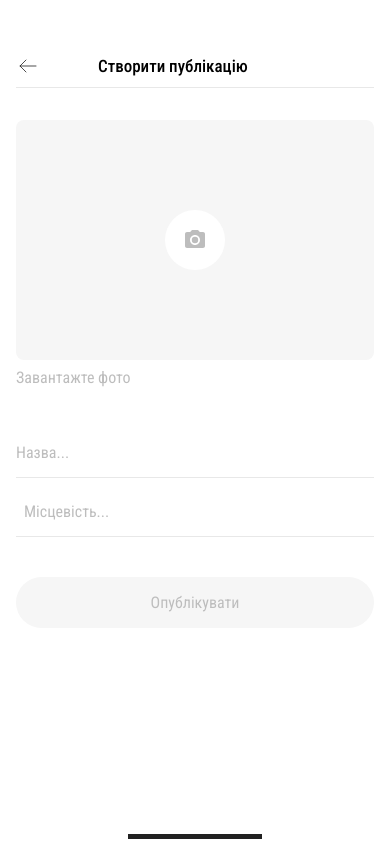
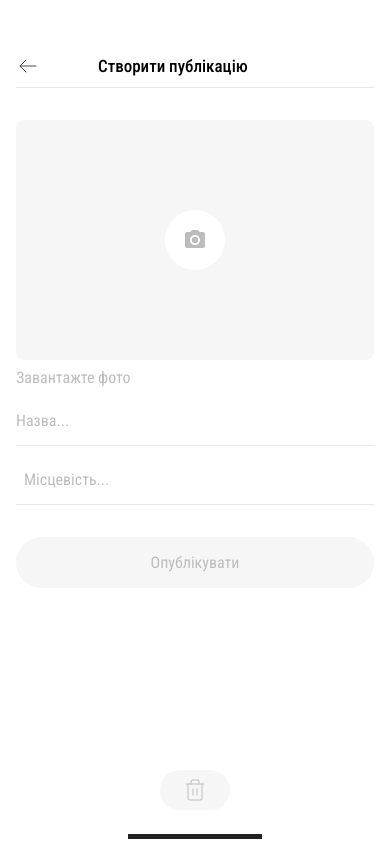
Before and after one commit to OlhaOs/MyApp, a React Native app: screen / in a window 390 px wide. Built offline with nearby package versions, Linux system fonts and the light colour scheme.

Commit message:
reorganized container CreatePostsScreen

```diff
--- /dev/null
+++ b/assets/icons/Cart.js
@@ -0,0 +1,29 @@
+import * as React from 'react';
+import Svg, { Path } from 'react-native-svg';
+const Cart = props => (
+  <Svg
+    xmlns='http://www.w3.org/2000/svg'
+    width={24}
+    height={24}
+    fill='none'
+    {...props}
+  >
+    <Path
+      stroke='#BDBDBD'
+      strokeLinecap='round'
+      strokeLinejoin='round'
+      d='M3 6h18'
+    />
+    <Path
+      fill='#BDBDBD'
+      d='M19.5 6a.5.5 0 0 0-1 0h1Zm-14 0a.5.5 0 0 0-1 0h1Zm2 0a.5.5 0 0 0 1 0h-1Zm8 0a.5.5 0 0 0 1 0h-1Zm3 0v14h1V6h-1Zm0 14a1.5 1.5 0 0 1-1.5 1.5v1a2.5 2.5 0 0 0 2.5-2.5h-1ZM17 21.5H7v1h10v-1Zm-10 0A1.5 1.5 0 0 1 5.5 20h-1A2.5 2.5 0 0 0 7 22.5v-1ZM5.5 20V6h-1v14h1Zm3-14V4h-1v2h1Zm0-2A1.5 1.5 0 0 1 10 2.5v-1A2.5 2.5 0 0 0 7.5 4h1ZM10 2.5h4v-1h-4v1Zm4 0A1.5 1.5 0 0 1 15.5 4h1A2.5 2.5 0 0 0 14 1.5v1ZM15.5 4v2h1V4h-1Z'
+    />
+    <Path
+      stroke='#BDBDBD'
+      strokeLinecap='round'
+      strokeLinejoin='round'
+      d='M10 11v6M14 11v6'
+    />
+  </Svg>
+);
+export default Cart;
--- a/src/screens/CreatePostsScreen.js
+++ b/src/screens/CreatePostsScreen.js
@@ -3,6 +3,7 @@ import { View, Text, StyleSheet, Image } from 'react-native';
 
 import Camera from '../../assets/icons/Camera';
 import GoBack from '../../assets/icons/GoBack';
+import Cart from '../../assets/icons/Cart';
 import Location from '../../assets/icons/Location';
 import { colors } from '../../styles/global';
 import InputField from '../copmonents/InputField';
@@ -77,11 +78,16 @@ export default function CreatePostsScreen() {
           /> */}
           </View>
         </View>
+      </View>
+      <View style={styles.buttonsContainer}>
         <MainButton
           textButton={'Опублікувати'}
           outer={styles.outerButtton}
           textOuter={styles.textButton}
         />
+        <View style={styles.CartIconContainer}>
+          <Cart />
+        </View>
       </View>
     </View>
   );
@@ -90,10 +96,15 @@ export default function CreatePostsScreen() {
 const styles = StyleSheet.create({
   container: {
     marginTop: 44,
-    marginLeft: 16,
-    marginRight: 16,
+    paddingBottom: 34,
+    paddingLeft: 16,
+    paddingRight: 16,
+    flex: 1,
+    alignItems: 'center',
+    gap: 32,
   },
   headerContainer: {
+    width: '100%',
     flexDirection: 'row',
     alignItems: 'center',
     justifyContent: 'flex-start',
@@ -109,11 +120,10 @@ const styles = StyleSheet.create({
     fontSize: 17,
   },
   publicationContainer: {
-    marginTop: 32,
+    width: '100%',
     gap: 8,
   },
   imageContainer: {
-    width: '100%',
     height: 240,
     alignItems: 'center',
     justifyContent: 'center',
@@ -137,8 +147,6 @@ const styles = StyleSheet.create({
     color: colors.text_gray,
   },
   inputWrap: {
-    marginTop: 32,
-    marginBottom: 32,
     gap: 8,
   },
   inputContainer: {
@@ -168,4 +176,18 @@ const styles = StyleSheet.create({
   textButton: {
     color: colors.text_gray,
   },
+  buttonsContainer: {
+    width: '100%',
+    flexGrow: 1,
+    alignItems: 'center',
+    justifyContent: 'space-between',
+  },
+  CartIconContainer: {
+    width: 70,
+    height: 40,
+    borderRadius: 20,
+    backgroundColor: colors.light_gray,
+    justifyContent: 'center',
+    alignItems: 'center',
+  },
 });
```
